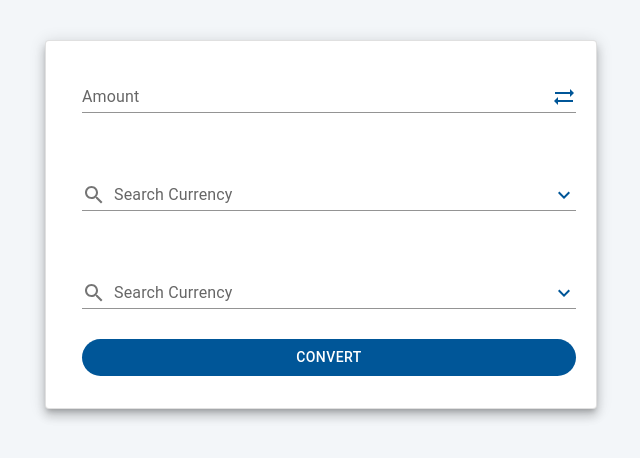
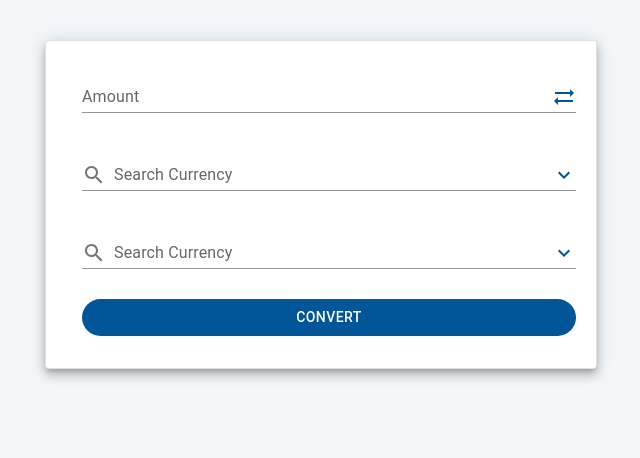
Before and after one commit to varshakhare90/currency-converter, a React (Create React App) app: page / in a window 1280 px wide. Shown: the top 458 px of the page, without its empty margins (319-959 px from the left). Built offline with nearby package versions, Linux system fonts and the light colour scheme; no server answers.

Commit message:
flip functionality

```diff
--- a/src/components/CountriesDropdown/CountriesDropdown.scss
+++ b/src/components/CountriesDropdown/CountriesDropdown.scss
@@ -2,7 +2,22 @@ $inputColor:  #0074CC;
 $errorColor : #d32f2f;
 $textColor : #fff;
 $backgroundColor: #005698;
+$textOptionColor: rgba(0, 0, 0, 0.6);
+$selectedOptionColor:rgb(0, 116, 204);
 
-.countriedDropdown{
-    margin-top: 50px !important;
+ .from-currency, .to-currency{
+    margin-top: 30px !important;
 }
+.MuiAutocomplete-option:hover{
+    background-color: $backgroundColor !important;
+    color: $textColor;
+}
+.MuiAutocomplete-option, .MuiAutocomplete-input
+{
+    color: $textOptionColor;
+}
+.MuiAutocomplete-inputFocused{
+    color: $selectedOptionColor !important;
+    font-weight: 400;
+
+}
--- a/src/components/CountriesDropdown/CountriesDropdown.tsx
+++ b/src/components/CountriesDropdown/CountriesDropdown.tsx
@@ -7,29 +7,39 @@ import { CountryObject, objFromApi } from "../../utilities/model";
 import InputAdornment from "@mui/material/InputAdornment";
 import SearchOutlinedIcon from "@mui/icons-material/SearchOutlined";
 import KeyboardArrowDownIcon from "@mui/icons-material/KeyboardArrowDown";
-
 import { countryCode } from "../../utilities/countryCode";
+import { ClassNames } from "@emotion/react";
 
 interface DropDownProps {
-  val: CountryObject | null | undefined;
-  from: boolean;
-  to:  boolean;
-  setFrom: React.Dispatch<React.SetStateAction<CountryObject | null | undefined>>;
-  setTo:  React.Dispatch<React.SetStateAction<CountryObject | null | undefined>>;
+  val: CountryObject | null;
+  from: CountryObject | null;
+  to: CountryObject | null;
+  switchFlip: boolean;
+  setFrom: React.Dispatch<React.SetStateAction<CountryObject | null>>;
+  setTo: React.Dispatch<React.SetStateAction<CountryObject | null>>;
   handleChange: (e: any) => void;
-}
+};
 
-const Dropdown: React.FC<DropDownProps> = ({val, from, to, setFrom,setTo, handleChange}: DropDownProps) => {
 
-  const [selectedOption, setSelectedOption] = useState<CountryObject | null>();
+const Dropdown: React.FC<DropDownProps> = ({
+  val,
+  from,
+  to,
+  switchFlip,
+  setFrom,
+  setTo,
+  handleChange,
+}: DropDownProps) => {
   const [countries, setCountries] = useState<CountryObject[]>([]);
 
-  console.log('val', val, from, to,  selectedOption)
 
+  useEffect(() => {
+    countriesCallFunc();
+  }, []);
 
   const countriesCallFunc = () => {
     let countriesObj: objFromApi = {};
-    fetch("https://openexchangerates.org/api/currencies.json")
+    return fetch("https://openexchangerates.org/api/currencies.json")
       .then((res) => res.json())
       .then((data) => {
         countriesObj = data;
@@ -37,7 +47,20 @@ const Dropdown: React.FC<DropDownProps> = ({val, from, to, setFrom,setTo, handle
       });
   };
 
-  const finalDropDownResult = (countriesObj: objFromApi, countriesFlagObj: objFromApi) => {
+  const countryFlagFunc = (countriesObj: objFromApi) => {
+    let countriesFlagObj = {};
+    return fetch("https://flagcdn.com/en/codes.json")
+      .then((res) => res.json())
+      .then((data) => {
+        countriesFlagObj = data;
+        finalDropDownResult(countriesObj, countriesFlagObj);
+      });
+  };
+
+  const finalDropDownResult = (
+    countriesObj: objFromApi,
+    countriesFlagObj: objFromApi
+  ) => {
     const mergedArray: CountryObject[] = [];
     let index: number = 0;
     for (const key3 in countryCode) {
@@ -50,8 +73,6 @@ const Dropdown: React.FC<DropDownProps> = ({val, from, to, setFrom,setTo, handle
                 country: countriesObj[key1],
                 countryFlag: countryCode[key1].toLowerCase(),
                 index: index,
-                from:false,
-                to: false
               });
               index++;
             }
@@ -59,48 +80,37 @@ const Dropdown: React.FC<DropDownProps> = ({val, from, to, setFrom,setTo, handle
         }
       }
     }
-
     setCountries(mergedArray);
   };
 
-  const countryFlagFunc = (countriesObj: objFromApi) => {
-    let countriesFlagObj = {};
-    fetch("https://flagcdn.com/en/codes.json")
-      .then((res) => res.json())
-      .then((data) => {
-        countriesFlagObj = data;
-        finalDropDownResult(countriesObj, countriesFlagObj);
-      });
-  };
+  useEffect(() => {
+    console.log("switchFlip", from, to);
+    let fromTemp = from;
+    setFrom(to);
+    setTo(fromTemp);
+  }, [switchFlip]);
 
-  useEffect(() => {
-    countriesCallFunc();
-  },[]);
 
-  const handleAuto = (event: any, newValue: any, reason: any) =>{
 
-    console.log('newValue', newValue, from, to)
-    console.log('reason', reason)
+  const handleToCurrency = (event: any, newValue: any, reason: any) => {
+    if (reason === "clear") {
+      // setSelectedOption(newValue);
+      setTo(newValue);
+    } else {
+      //    setSelectedOption(newValue);
 
-    if(reason === "clear"){
-      setSelectedOption(newValue);
-      setFrom(newValue);
-    }else{
-
-    newValue.from = from;
-    newValue.to = to;
-    setSelectedOption(newValue);
-    if(newValue.from){
-      setFrom(newValue);
-    }else{
       setTo(newValue);
     }
-
     handleChange(event);
+  };
+  const handleFromCurrency = (event: any, newValue: any, reason: any) => {
+    if (reason === "clear") {
+      setTo(newValue);
+    } else {
+      setFrom(newValue);
     }
-
+    handleChange(event);
   };
-
   const InputLabelWithIcon: React.FC<{
     labelText: string;
     icon: React.ReactNode;
@@ -111,28 +121,30 @@ const Dropdown: React.FC<DropDownProps> = ({val, from, to, setFrom,setTo, handle
     </div>
   );
 
-  // const defaultClearIcon = () =>{
-  //   setSelectedOption<CountryObject | null>();
-  // };
+
 
   return (
-    <div className="countriedDropdown">
+
+    <div className="countriesDropdown">
+      <div className="from-currency">
       <Autocomplete
-        selectOnFocus
-        popupIcon={<KeyboardArrowDownIcon style={{ color: "#005698" }}  />}
+        selectOnFocus={true}
+        popupIcon={<KeyboardArrowDownIcon style={{ color: "#005698" }} />}
         noOptionsText="No Records Found"
-        defaultValue={null}
         getOptionLabel={(option: CountryObject) =>
-          `${option.currency}/(${option.country})`
+          option.currency === ""
+            ? ""
+            : `${option?.currency}/${option?.country}`
         }
         options={countries}
         autoSelect={true}
         isOptionEqualToValue={(option: CountryObject, value: any) =>
-          option.countryFlag === value.countryFlag
+          option.countryFlag === value.countryFlag &&
+          option.currency === value.currency
         }
-        value={selectedOption || undefined}
+        value={from}
         onChange={(event, newValue, reason) => {
-          handleAuto(event, newValue, reason);
+          handleFromCurrency(event, newValue, reason);
         }}
         renderOption={(props, option) => (
           <Box
@@ -148,10 +160,12 @@ const Dropdown: React.FC<DropDownProps> = ({val, from, to, setFrom,setTo, handle
               src={`https://flagcdn.com/w20/${option.countryFlag.toLowerCase()}.png`}
               alt="country flag"
             />
-            {option.country} ({option.currency})
+           {option.currency === ""
+            ? ""
+            : `${option?.currency}/${option?.country}`}
           </Box>
         )}
-        id="disable-close-on-select"
+        id="from-currency"
         renderInput={(params) => (
           <TextField
             {...params}
@@ -166,23 +180,97 @@ const Dropdown: React.FC<DropDownProps> = ({val, from, to, setFrom,setTo, handle
               ...params.InputProps,
               type: "search",
 
-              startAdornment: params.inputProps.value && (
-
-                  selectedOption?.countryFlag ?<>
-
-                  <InputAdornment position="start">
-                  <img
-                    alt="country flag"
-                    src={`https://flagcdn.com/w20/${selectedOption?.countryFlag.toLowerCase()}.png`}
-                  />
-                </InputAdornment></> :<></>
-
-
-              ),
+              startAdornment:
+                params.inputProps.value &&
+                (from?.countryFlag ? (
+                  <>
+                    <InputAdornment position="start">
+                      <img
+                        alt="country flag"
+                        src={`https://flagcdn.com/w20/${from?.countryFlag.toLowerCase()}.png`}
+                      />
+                    </InputAdornment>
+                  </>
+                ) : (
+                  <></>
+                )),
             }}
           />
         )}
       />
+      </div>
+      <div className="to-currency">
+
+      <Autocomplete
+        selectOnFocus={true}
+        popupIcon={<KeyboardArrowDownIcon style={{ color: "#005698" }} />}
+        noOptionsText="No Records Found"
+        getOptionLabel={(option: CountryObject) =>
+          option.currency === ""
+            ? ""
+            : `${option?.currency}/${option?.country}`
+        }
+        options={countries}
+        autoSelect={true}
+        isOptionEqualToValue={(option: CountryObject, value: any) =>
+          option.countryFlag === value.countryFlag &&
+          option.currency === value.currency
+        }
+        value={to}
+        onChange={(event, newValue, reason) => {
+          handleToCurrency(event, newValue, reason);
+        }}
+        renderOption={(props, option) => (
+          <Box
+            component="li"
+            {...props}
+            key={option.index}
+          >
+            <img
+              loading="lazy"
+              width="20"
+              srcSet={`https://flagcdn.com/w40/${option.countryFlag.toLowerCase()}.png 2x`}
+              src={`https://flagcdn.com/w20/${option.countryFlag.toLowerCase()}.png`}
+              alt="country flag"
+            />
+                     {option.currency === ""
+            ? ""
+            : `${option?.currency}/${option?.country}`}
+          </Box>
+        )}
+        id="to-currency"
+        renderInput={(params) => (
+          <TextField
+            {...params}
+            label={
+              <InputLabelWithIcon
+                labelText="Search Currency"
+                icon={<SearchOutlinedIcon />}
+              />
+            }
+            variant="standard"
+            InputProps={{
+              ...params.InputProps,
+              type: "search",
+
+              startAdornment:
+                params.inputProps.value &&
+                (to?.countryFlag ? (
+                  <>
+                    <InputAdornment position="start">
+                      <img
+                        alt="country flag"
+                        src={`https://flagcdn.com/w20/${to?.countryFlag.toLowerCase()}.png`}
+                      />
+                    </InputAdornment>
+                  </>
+                ) : (
+                  <></>
+                )),
+            }}
+          />
+        )}
+      /></div>
     </div>
   );
 };
--- a/src/components/InputField/InputField.tsx
+++ b/src/components/InputField/InputField.tsx
@@ -13,6 +13,8 @@ import Row from "react-bootstrap/Row";
 import Col from "react-bootstrap/Col";
 import CountdownTimer from "../CountdownTimer/CountdownTimer";
 
+import Alert from "@mui/material/Alert";
+
 interface InputProps {
   amountInput: string;
   setAmountInput: React.Dispatch<React.SetStateAction<string>>;
@@ -24,20 +26,28 @@ const initialErrorVal = {
   errorMsg: "",
 };
 
+const dropdownInitialValue = {
+  country: "",
+  currency: "",
+  countryFlag:"",
+  index: 0
+};
+
 const InputField = ({
   amountInput,
   setAmountInput,
   handleAmountInput,
 }: InputProps) => {
   const [hasError, setHasError] = useState<ErrorObj[]>([initialErrorVal]);
-  const [from, setFrom] = useState<CountryObject | null>();
-  const [to, setTo] = useState<CountryObject | null>();
+  const [from, setFrom] = useState<CountryObject | null>(dropdownInitialValue);
+  const [to, setTo] = useState<CountryObject | null>(dropdownInitialValue);
   const [rateData, setRateData] = useState<any>();
   const [selectedFromCurr, setSelectedFromCurr] = useState<string>("");
-
+  const [alertCurrFlag, setAlertCurrFlag] = useState<boolean>(false);
   const [selectedToCurr, setSelectedToCurr] = useState<string>("");
   const [convertedAmt, setConvertedAmt] = useState<number>(0);
   const [timeLeft, setTimeLeft] = useState<number>(600); // Set the initial time in seconds
+  const [switchFlip, setSwitchFlip] = useState<boolean>(false);
 
   const inputChange = (
     e: React.ChangeEvent<HTMLInputElement | HTMLTextAreaElement>
@@ -54,7 +64,9 @@ const InputField = ({
   };
 
   const switchCurrency = () => {
-    console.log("switching");
+    console.log("switching", from, to);
+    setSwitchFlip(!switchFlip);
+
   };
 
   const rateApiCall = () => {
@@ -67,20 +79,29 @@ const InputField = ({
   };
 
   const convertCurrency = () => {
-    console.log("from covert currency", from, to, rateData);
+    console.log(
+      "from covert currency",
+      from,
+      to,
+      selectedFromCurr,
+      selectedToCurr,
+      rateData
+    );
 
     setConvertedAmt(0);
     setTimeLeft(600);
+    setAlertCurrFlag(false);
 
-    if (amountInput === "" && from !== undefined && to!==undefined) {
+    if (amountInput === "") {
       setHasError([{ error: true, errorMsg: "Please enter a number." }]);
-    }else {
+    } else if (from && to) {
       setHasError([{ error: false, errorMsg: "" }]);
 
       for (const key in to) {
         if (key === "currency") {
           setSelectedToCurr(to[key]);
-          setConvertedAmt(parseFloat(amountInput) * rateData[to[key]]);
+          let exchangedAmt = parseInt(amountInput) * rateData[to[key]]
+          setConvertedAmt(exchangedAmt);
           console.log(
             to[key],
             rateData[to[key]],
@@ -93,6 +114,12 @@ const InputField = ({
           setSelectedFromCurr(from[key]);
         }
       }
+    } else if (
+      amountInput &&
+      (selectedFromCurr === (undefined || "") ||
+        selectedToCurr === (undefined || ""))
+    ) {
+      setAlertCurrFlag(true);
     }
   };
 
@@ -120,6 +147,15 @@ const InputField = ({
 
   return (
     <Container className="amount-input-field">
+      {alertCurrFlag ? (
+        <>
+          <Alert severity="error">
+            Please select the currency to exchange.
+          </Alert>
+        </>
+      ) : (
+        <></>
+      )}
       <FormControl fullWidth sx={{ m: 1 }} variant="standard">
         <InputLabel htmlFor="standard-amount" className="amount-label">
           Amount
@@ -135,7 +171,7 @@ const InputField = ({
           endAdornment={
             <InputAdornment position="end">
               <SyncAltIcon
-                style={{ color: "#005698" }}
+                style={{ color: "#005698", cursor: "pointer" }}
                 onClick={switchCurrency}
               />
             </InputAdornment>
@@ -146,16 +182,9 @@ const InputField = ({
         )}
         <CountriesDropdown
           val={from}
-          from={true}
-          to={false}
-          setFrom={setFrom}
-          setTo={setTo}
-          handleChange={(e) => handleChange}
-        ></CountriesDropdown>
-        <CountriesDropdown
-          val={to}
-          from={false}
-          to={true}
+          from={from}
+          to={to}
+          switchFlip={switchFlip}
           setFrom={setFrom}
           setTo={setTo}
           handleChange={(e) => handleChange}
--- a/src/utilities/model.ts
+++ b/src/utilities/model.ts
@@ -3,8 +3,6 @@ export interface CountryObject{
     currency: string;
     countryFlag:string;
     index: number;
-    from: boolean;
-    to: boolean;
 }
 
 export interface objFromApi{
```
